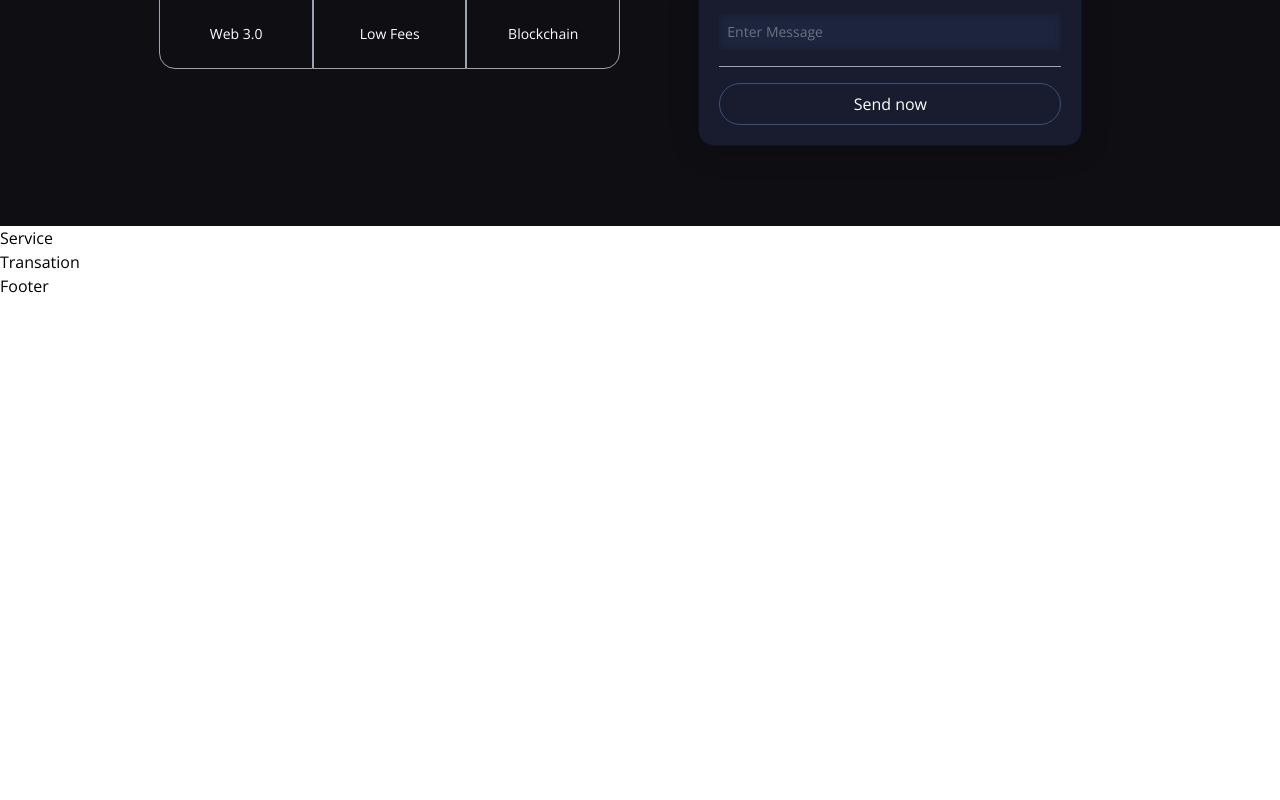
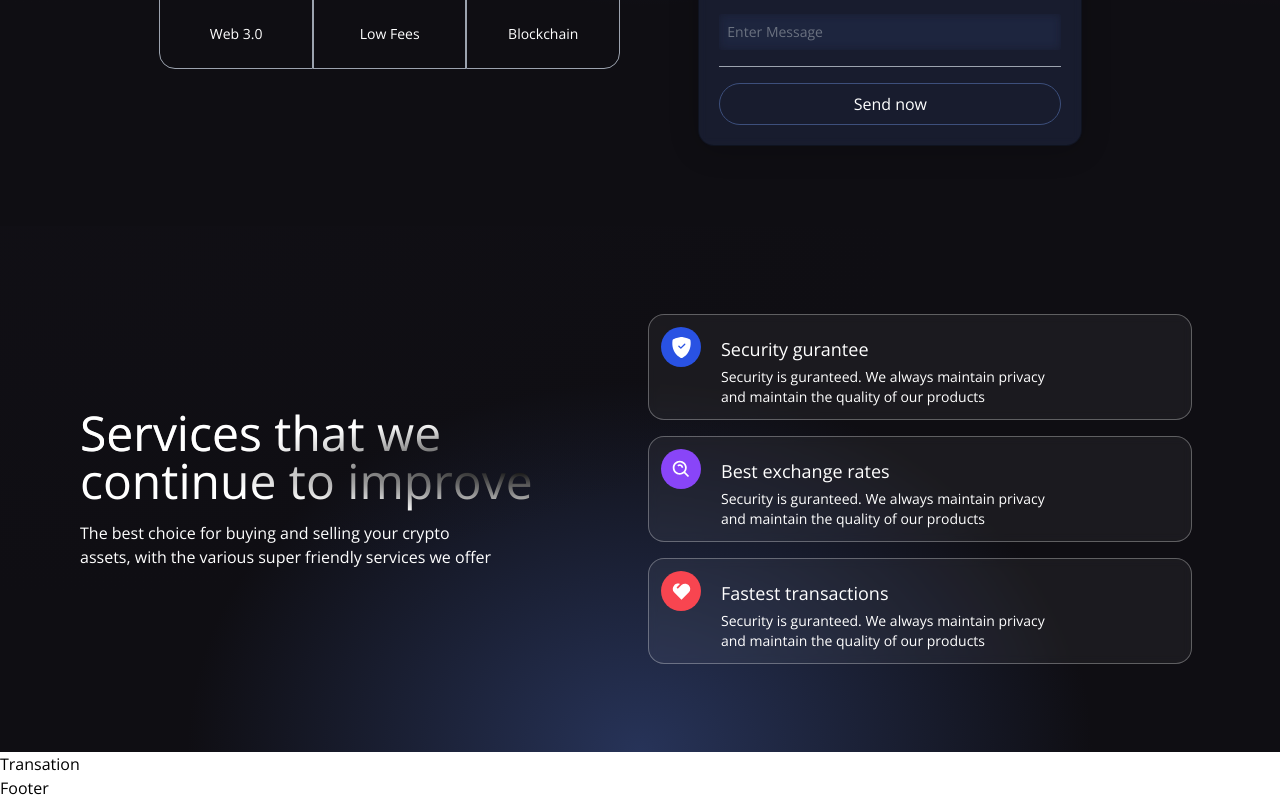
Before and after one commit to Eshy10/web3.0, a React (Vite) app in the folder client/: page / in a window 1280 px wide. Shown: the part 523-1323 px from the top of the page. Before the commit the page ends 821 px from the top, so only its background shows below. Built offline with nearby package versions, Linux system fonts and the light colour scheme.

Commit message:
chore: add services and address to the ethereum card

```diff
--- a/client/src/components/Service.tsx
+++ b/client/src/components/Service.tsx
@@ -1,8 +1,65 @@
+import { BsShieldFillCheck } from "react-icons/bs";
+import { BiSearchAlt } from "react-icons/bi";
+import { RiHeart2Fill } from "react-icons/ri";
 
-const Service = () => {
-  return (
-    <div>Service</div>
-  )
-}
+type ServiceCardProps = {
+  icon: React.ReactNode;
+  title: string;
+  color: string;
+  subtitle: string;
+};
 
-export default Service
+const ServiceCard = ({ color, title, icon, subtitle }: ServiceCardProps) => (
+  <div className="flex flex-row justify-start items-start white-glassmorphism p-3 m-2 cursor-pointer hover:shadow-xl">
+    <div
+      className={`w-10 h-10 rounded-full flex justify-center items-center ${color}`}
+    >
+      {icon}
+    </div>
+    <div className="ml-5 flex flex-col flex-1">
+      <h3 className="mt-2 text-white text-lg">{title}</h3>
+      <p className="mt-1 text-white text-sm md:w-9/12">{subtitle}</p>
+    </div>
+  </div>
+);
+
+const Services = () => (
+  <div className="flex w-full justify-center items-center gradient-bg-services">
+    <div className="flex mf:flex-row flex-col items-center justify-between md:p-20 py-12 px-4">
+      <div className="flex-1 flex flex-col justify-start items-start">
+        <h1 className="text-white text-3xl sm:text-5xl py-2 text-gradient ">
+          Services that we
+          <br />
+          continue to improve
+        </h1>
+        <p className="text-left my-2 text-white font-light md:w-9/12 w-11/12 text-base">
+          The best choice for buying and selling your crypto assets, with the
+          various super friendly services we offer
+        </p>
+      </div>
+
+      <div className="flex-1 flex flex-col justify-start items-center">
+        <ServiceCard
+          color="bg-[#2952E3]"
+          title="Security gurantee"
+          icon={<BsShieldFillCheck fontSize={21} className="text-white" />}
+          subtitle="Security is guranteed. We always maintain privacy and maintain the quality of our products"
+        />
+        <ServiceCard
+          color="bg-[#8945F8]"
+          title="Best exchange rates"
+          icon={<BiSearchAlt fontSize={21} className="text-white" />}
+          subtitle="Security is guranteed. We always maintain privacy and maintain the quality of our products"
+        />
+        <ServiceCard
+          color="bg-[#F84550]"
+          title="Fastest transactions"
+          icon={<RiHeart2Fill fontSize={21} className="text-white" />}
+          subtitle="Security is guranteed. We always maintain privacy and maintain the quality of our products"
+        />
+      </div>
+    </div>
+  </div>
+);
+
+export default Services;
--- a/client/src/components/Welcome.tsx
+++ b/client/src/components/Welcome.tsx
@@ -5,6 +5,7 @@
 import Loader from "./Loader";
 import Input from "./Input";
 import { TransactionContext } from "../context/TransactionContext";
+import { shortenAddress } from "../utils/shortenAddress";
 
 const companyCommonStyles =
   "min-h-[70px] sm:px-0 px-2 sm:min-w-[120px] flex justify-center items-center border-[0.5px] border-gray-400 text-sm font-light text-white";
@@ -72,7 +73,7 @@
                 <BsInfoCircle fontSize={17} color="#fff" />
               </div>
               <div>
-                <p className="text-white font-light text-sm">Address</p>
+                <p className="text-white font-light text-sm">{shortenAddress(currentAccount)}</p>
                 <p className="text-white font-semibold text-lg mt-1">
                   Ethereum
                 </p>
--- /dev/null
+++ b/client/src/utils/dummyData.ts
@@ -0,0 +1,56 @@
+export default [
+    {
+      id: 1,
+      url: "https://metro.co.uk/wp-content/uploads/2015/05/pokemon_crying.gif?quality=90&strip=all&zoom=1&resize=500%2C284",
+      message: "",
+      timestamp: "12/21/2021, 4:33:21 PM",
+      addressFrom: "0xCF8e569A97C423952DdFf902375C7C76549A6A90",
+      amount: "0.01",
+      addressTo: "0x8aa395Ab97837576aF9cd6946C79024ef1acfdbE",
+    },
+    {
+      id: 2,
+      url: "https://media4.popsugar-assets.com/files/2013/11/07/832/n/1922398/eb7a69a76543358d_28.gif",
+      message: "",
+      timestamp: "12/21/2021, 4:33:21 PM",
+      addressFrom: "0xCF8e569A97C423952DdFf902375C7C76549A6A90",
+      amount: "0.01",
+      addressTo: "0x8aa395Ab97837576aF9cd6946C79024ef1acfdbE",
+    },
+    {
+      id: 3,
+      url: "https://acegif.com/wp-content/uploads/gif-shaking-head-38.gif",
+      message: "",
+      timestamp: "12/21/2021, 4:33:21 PM",
+      addressFrom: "0xCF8e569A97C423952DdFf902375C7C76549A6A90",
+      amount: "0.01",
+      addressTo: "0x8aa395Ab97837576aF9cd6946C79024ef1acfdbE",
+    },
+    {
+      id: 4,
+      url: "https://i.pinimg.com/originals/68/a0/9e/68a09e774e98242871c2db0f99307420.gif",
+      message: "",
+      timestamp: "12/21/2021, 4:33:21 PM",
+      addressFrom: "0xCF8e569A97C423952DdFf902375C7C76549A6A90",
+      amount: "0.01",
+      addressTo: "0x8aa395Ab97837576aF9cd6946C79024ef1acfdbE",
+    },
+    {
+      id: 5,
+      url: "https://i.pinimg.com/originals/73/d3/a1/73d3a14d212314ab1f7268b71d639c15.gif",
+      message: "",
+      timestamp: "12/21/2021, 4:33:21 PM",
+      addressFrom: "0xCF8e569A97C423952DdFf902375C7C76549A6A90",
+      amount: "0.01",
+      addressTo: "0x8aa395Ab97837576aF9cd6946C79024ef1acfdbE",
+    },
+    {
+      id: 6,
+      url: "https://www.omnisend.com/blog/wp-content/uploads/2016/09/funny-gifs-9.gif",
+      message: "",
+      timestamp: "12/21/2021, 4:33:21 PM",
+      addressFrom: "0xCF8e569A97C423952DdFf902375C7C76549A6A90",
+      amount: "0.01",
+      addressTo: "0x8aa395Ab97837576aF9cd6946C79024ef1acfdbE",
+    },
+  ];
--- /dev/null
+++ b/client/src/utils/shortenAddress.ts
@@ -0,0 +1 @@
+export const shortenAddress = (address: string) => `${address.slice(0, 5)}...${address.slice(address.length - 4)}`;
```
